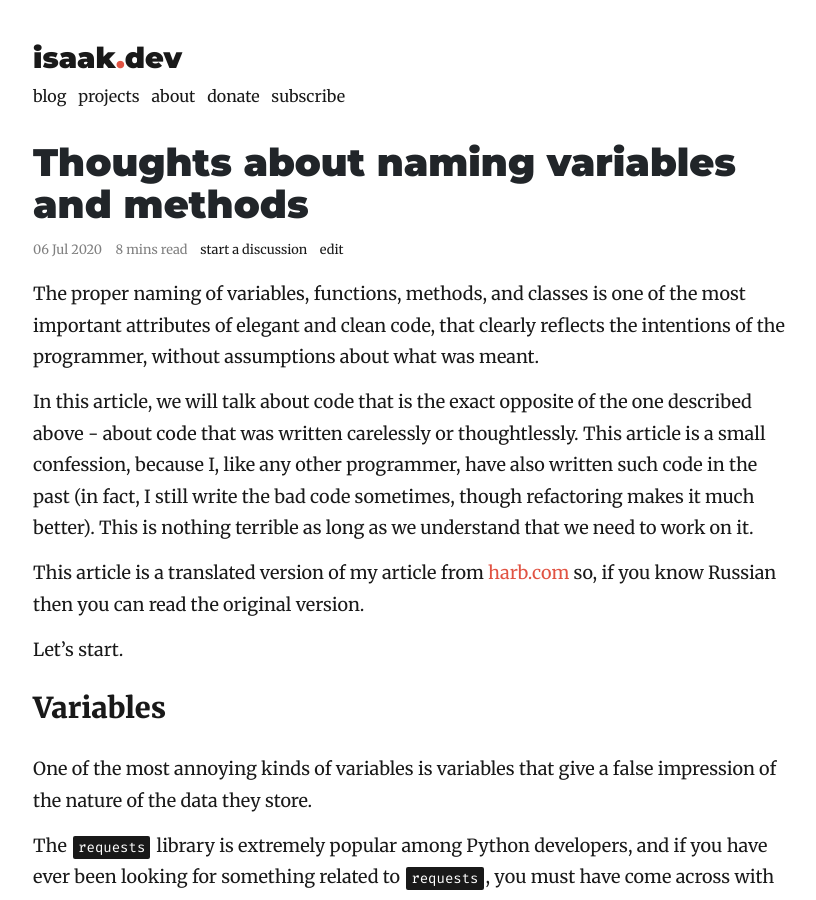
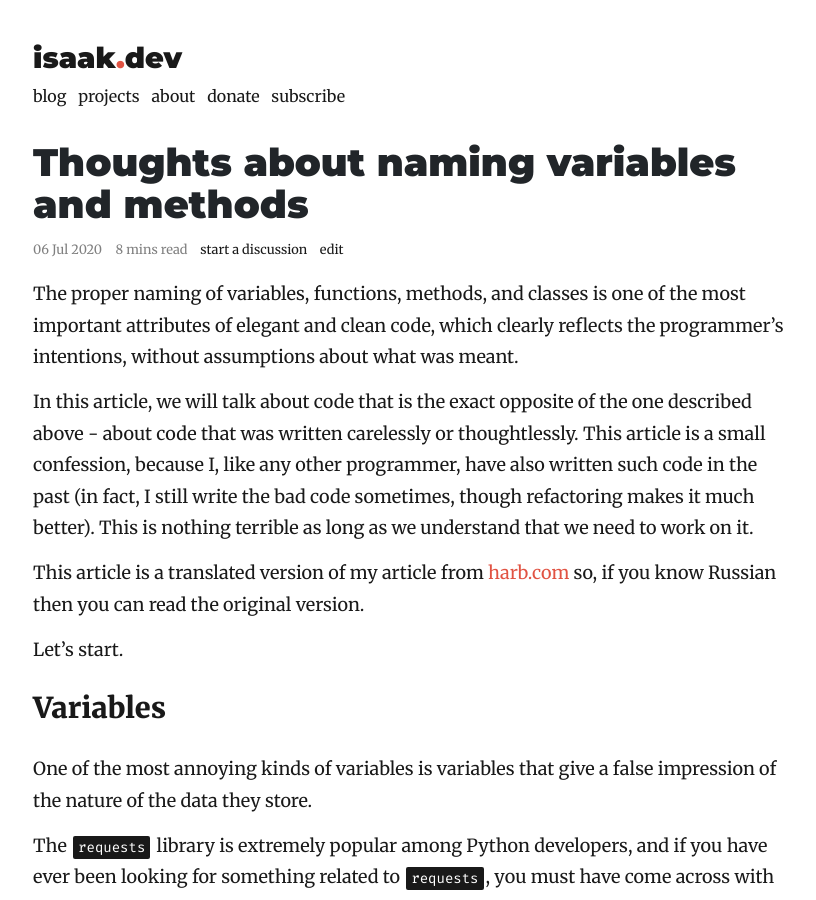
Before and after one commit to lk-geimfari/lk-geimfari.github.io, a Jekyll site: the page built from _posts/2020-07-06-a-few-thoughts-about-naming.md, in a window 1280 px wide and 900 px high. Shown: the whole window, without its empty margins (228-1044 px from the left). Built offline with Jekyll 4.4.1, drawn with Linux system fonts in a browser that asks for light colours; nearby versions of some CDN libraries; comment, search, counter and statistics services are not loaded.

Commit message:
Update 2020-07-06-a-few-thoughts-about-naming.md

```diff
--- a/_posts/2020-07-06-a-few-thoughts-about-naming.md
+++ b/_posts/2020-07-06-a-few-thoughts-about-naming.md
@@ -10,16 +10,9 @@
 comments: true
 starred: true
 ---
+The proper naming of variables, functions, methods, and classes is one of the most important attributes of elegant and clean code, which clearly reflects the programmer's intentions, without assumptions about what was meant.
 
-The proper naming of variables, functions, methods, and classes is one of the most important
-attributes of elegant and clean code, that clearly reflects the intentions of the programmer,
-without assumptions about what was meant.
-
-In this article, we will talk about code that is the exact opposite of the one described
-above - about code that was written carelessly or thoughtlessly.
-This article is a small confession, because I, like any other programmer, have also written such
-code in the past (in fact, I still write the bad code sometimes, though refactoring makes it much better).
-This is nothing terrible as long as we understand that we need to work on it.
+In this article, we will talk about code that is the exact opposite of the one described above - about code that was written carelessly or thoughtlessly. This article is a small confession, because I, like any other programmer, have also written such code in the past (in fact, I still write the bad code sometimes, though refactoring makes it much better). This is nothing terrible as long as we understand that we need to work on it.
 
 This article is a translated version of my article from [harb.com](https://habr.com/ru/post/508238/) so,
 if you know Russian then you can read the original version.
```
